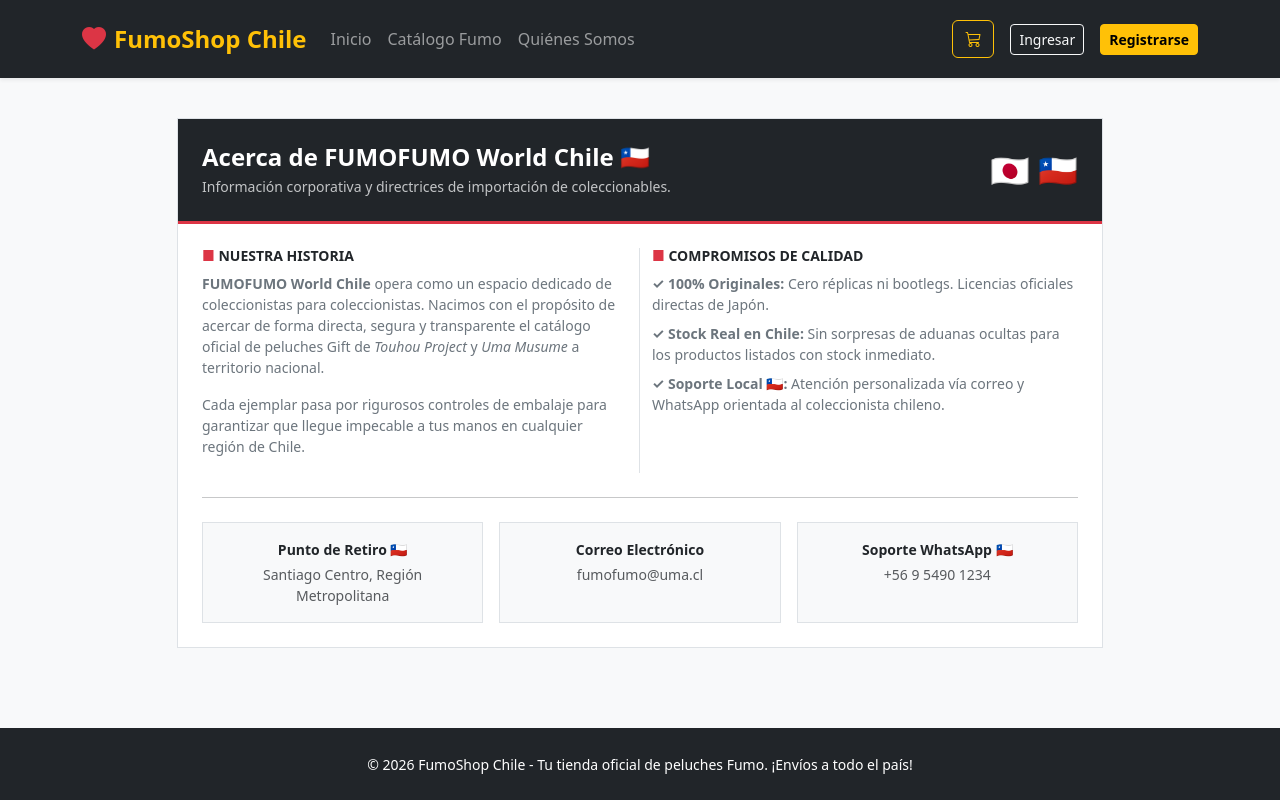
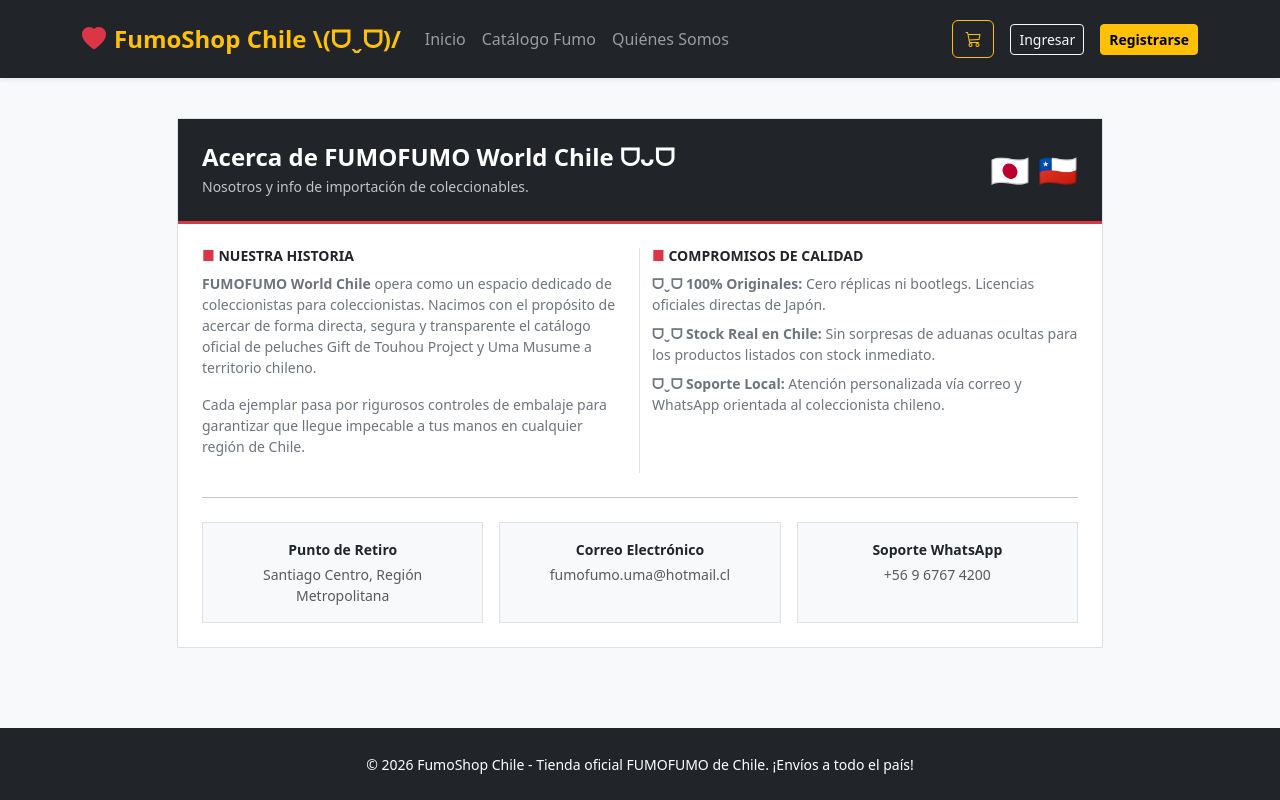
Before and after one commit to almond-nerevar-bytes/FUMOFUMO_STORE, a Django app: page /nosotros/ in a window 1280 px wide. Run offline with Django 5.2, Linux system fonts and the light colour scheme.

Commit message:
se me olvida denuevo añadir los commits DX

```diff
--- a/templates/base.html
+++ b/templates/base.html
@@ -13,7 +13,7 @@
     <nav class="navbar navbar-expand-lg navbar-dark bg-dark sticky-top shadow-sm py-3">
         <div class="container">
             <a class="navbar-brand fw-bold text-warning fs-4" href="{% url 'core:inicio' %}">
-                <i class="bi bi-heart-fill me-2 text-danger"></i>FumoShop Chile
+                <i class="bi bi-heart-fill me-2 text-danger"></i>FumoShop Chile \(ᗜˬᗜ)/
             </a>
             <button class="navbar-toggler" type="button" data-bs-toggle="collapse" data-bs-target="#menu">
                 <span class="navbar-toggler-icon"></span>
@@ -71,7 +71,7 @@
 
     <footer class="bg-dark text-white py-4 mt-auto">
         <div class="container text-center">
-            <small>© 2026 FumoShop Chile - Tu tienda oficial de peluches Fumo. ¡Envíos a todo el país!</small>
+            <small>© 2026 FumoShop Chile - Tienda oficial FUMOFUMO de Chile. ¡Envíos a todo el país!</small>
         </div>
     </footer>
 
--- a/templates/core/nosotres.html
+++ b/templates/core/nosotres.html
@@ -11,8 +11,8 @@
             <div class="bg-dark text-white p-4 text-start border-bottom border-danger border-3">
                 <div class="d-flex justify-content-between align-items-center">
                     <div>
-                        <h1 class="h4 fw-bold mb-1">Acerca de FUMOFUMO World Chile 🇨🇱</h1>
-                        <p class="small text-light opacity-75 mb-0">Información corporativa y directrices de importación de coleccionables.</p>
+                        <h1 class="h4 fw-bold mb-1">Acerca de FUMOFUMO World Chile ᗜᴗᗜ</h1>
+                        <p class="small text-light opacity-75 mb-0">Nosotros y info de importación de coleccionables.</p>
                     </div>
                     <span class="fs-2">🇯🇵 🇨🇱</span>
                 </div>
@@ -23,7 +23,7 @@
                     <div class="col-md-6 border-end">
                         <h5 class="fw-bold text-dark mb-2 small text-uppercase"><span class="text-danger">■</span> Nuestra Historia</h5>
                         <p class="text-secondary small lh-base">
-                            <strong>FUMOFUMO World Chile</strong> opera como un espacio dedicado de coleccionistas para coleccionistas. Nacimos con el propósito de acercar de forma directa, segura y transparente el catálogo oficial de peluches Gift de <em>Touhou Project</em> y <em>Uma Musume</em> a territorio nacional.
+                            <strong>FUMOFUMO World Chile</strong> opera como un espacio dedicado de coleccionistas para coleccionistas. Nacimos con el propósito de acercar de forma directa, segura y transparente el catálogo oficial de peluches Gift de Touhou Project y Uma Musume a territorio chileno.
                         </p>
                         <p class="text-secondary small lh-base">
                             Cada ejemplar pasa por rigurosos controles de embalaje para garantizar que llegue impecable a tus manos en cualquier región de Chile.
@@ -33,9 +33,9 @@
                     <div class="col-md-6">
                         <h5 class="fw-bold text-dark mb-2 small text-uppercase"><span class="text-danger">■</span> Compromisos de Calidad</h5>
                         <ul class="list-unstyled small text-secondary mb-0">
-                            <li class="mb-2"><strong>✓ 100% Originales:</strong> Cero réplicas ni bootlegs. Licencias oficiales directas de Japón.</li>
-                            <li class="mb-2"><strong>✓ Stock Real en Chile:</strong> Sin sorpresas de aduanas ocultas para los productos listados con stock inmediato.</li>
-                            <li class="mb-2"><strong>✓ Soporte Local 🇨🇱:</strong> Atención personalizada vía correo y WhatsApp orientada al coleccionista chileno.</li>
+                            <li class="mb-2"><strong>ᗜˬᗜ 100% Originales:</strong> Cero réplicas ni bootlegs. Licencias oficiales directas de Japón.</li>
+                            <li class="mb-2"><strong>ᗜˬᗜ Stock Real en Chile:</strong> Sin sorpresas de aduanas ocultas para los productos listados con stock inmediato.</li>
+                            <li class="mb-2"><strong>ᗜˬᗜ Soporte Local:</strong> Atención personalizada vía correo y WhatsApp orientada al coleccionista chileno.</li>
                         </ul>
                     </div>
                 </div>
@@ -45,20 +45,20 @@
                 <div class="row g-3 text-center small">
                     <div class="col-md-4">
                         <div class="p-3 bg-light border rounded-0 h-100">
-                            <span class="fw-bold d-block text-dark mb-1">Punto de Retiro 🇨🇱</span>
+                            <span class="fw-bold d-block text-dark mb-1">Punto de Retiro</span>
                             <span class="text-muted">Santiago Centro, Región Metropolitana</span>
                         </div>
                     </div>
                     <div class="col-md-4">
                         <div class="p-3 bg-light border rounded-0 h-100">
                             <span class="fw-bold d-block text-dark mb-1">Correo Electrónico</span>
-                            <span class="text-muted">fumofumo@uma.cl</span>
+                            <span class="text-muted">fumofumo.uma@hotmail.cl</span>
                         </div>
                     </div>
                     <div class="col-md-4">
                         <div class="p-3 bg-light border rounded-0 h-100">
-                            <span class="fw-bold d-block text-dark mb-1">Soporte WhatsApp 🇨🇱</span>
-                            <span class="text-muted">+56 9 5490 1234</span>
+                            <span class="fw-bold d-block text-dark mb-1">Soporte WhatsApp</span>
+                            <span class="text-muted">+56 9 6767 4200</span>
                         </div>
                     </div>
                 </div>
--- a/templates/usuarios/login.html
+++ b/templates/usuarios/login.html
@@ -8,7 +8,7 @@
         <div class="card border rounded-0 shadow-none bg-white">
             <div class="bg-dark text-white p-3 border-bottom border-danger border-3">
                 <h2 class="h5 fw-bold mb-1">
-                    <span class="text-danger me-1">■</span> Acceso a Tu Cuenta Fumo 🇨🇱
+                    <span class="text-danger me-1">■</span> Accede a tu cuenta ᗜ˰ᗜ
                 </h2>
                 <p class="small text-light opacity-75 mb-0">Ingresa a tu cuenta de coleccionista para continuar con tus pedidos.</p>
             </div>
--- a/templates/usuarios/registro.html
+++ b/templates/usuarios/registro.html
@@ -75,7 +75,7 @@
 
                     <div class="d-grid">
                         <button type="submit" class="btn btn-danger btn-sm rounded-0 fw-bold py-2 text-uppercase" style="background-color: #d9381e;">
-                            <i class="bi bi-check-circle me-1"></i>Registrar Cuenta Fumo
+                            <i class="bi bi-check-circle me-1"></i>Registrar Cuenta ദ്ദി ᗜˬᗜ
                         </button>
                     </div>
                 </form>
```
Also changed, not shown: templates/core/index.html (+4 -4 lines), db.sqlite3, 1 other file.
